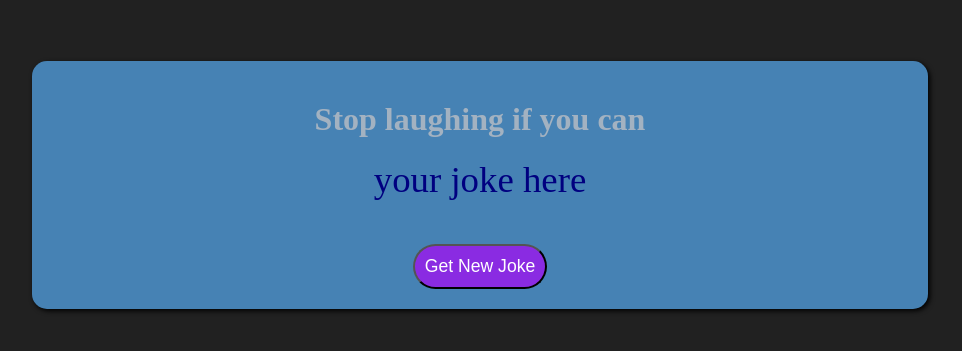
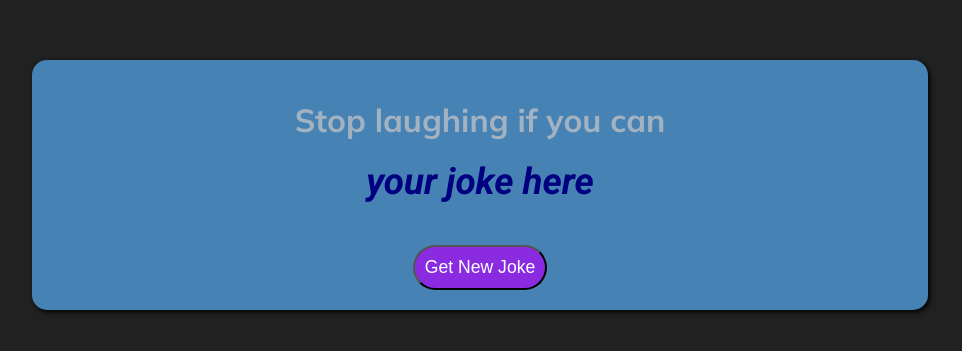
Before and after one commit to dTchnicalDK/jsMiniProjects, a plain HTML site: page randomJokes/index.html in a window 1280 px wide. Shown: the part 215-566 px from the top of the page, without its empty margins (160-1122 px from the left). Drawn offline with Linux system fonts and the light colour scheme; no server answers.

Commit message:
roboto and mulish font added

```diff
--- a/randomJokes/script.js
+++ b/randomJokes/script.js
@@ -14,7 +14,7 @@ function retrieveJoke() {
         return res.json();
       })
       .then((data) => {
-        joke.innerHTML = data.joke;
+        joke.innerHTML = `" ${data.joke} "`;
       });
   } catch (error) {
     console.log(`error is ${error}`);
--- a/randomJokes/style.css
+++ b/randomJokes/style.css
@@ -1,3 +1,6 @@
+@import url("https://fonts.googleapis.com/css2?family=Roboto:ital,wght@0,100;0,300;0,400;0,500;0,700;0,900;1,100;1,300;1,400;1,500;1,700;1,900&display=swap");
+@import url("https://fonts.googleapis.com/css2?family=Mulish:ital,wght@0,200..1000;1,200..1000&family=Roboto:ital,wght@0,100;0,300;0,400;0,500;0,700;0,900;1,100;1,300;1,400;1,500;1,700;1,900&display=swap");
+
 * {
   margin: 0px;
   padding: 0px;
@@ -23,12 +26,16 @@ body {
 }
 .container h4 {
   font-size: 2rem;
+  font-family: mulish;
   color: rgba(202, 198, 198, 0.7);
   margin: 20px 5px;
 }
 #joke {
   font-size: 2.3rem;
   color: navy;
+  font-family: roboto, sans-serif;
+  font-style: italic;
+  font-weight: bolder;
 }
 #jokeBtn {
   padding: 10px;
```
